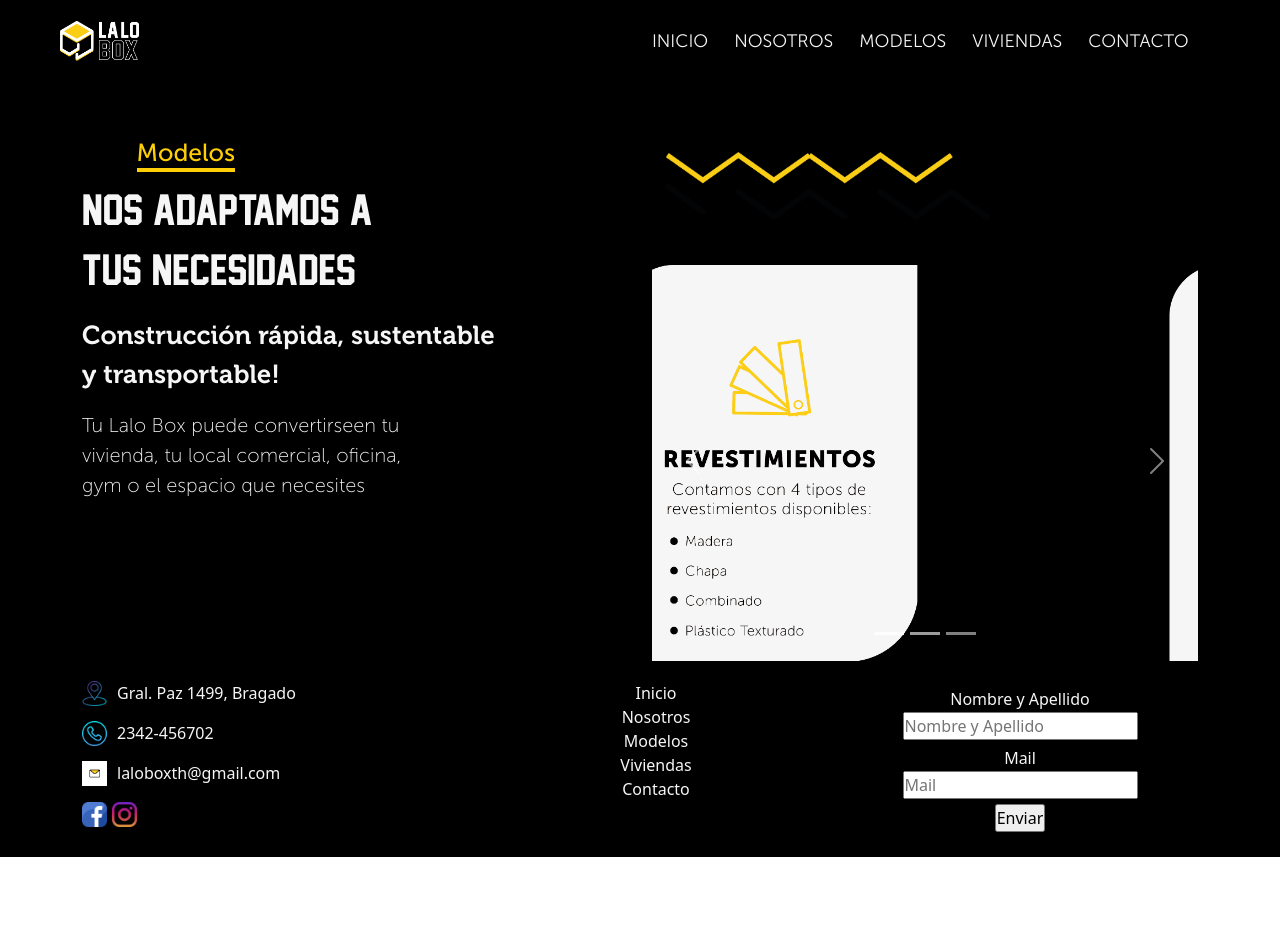
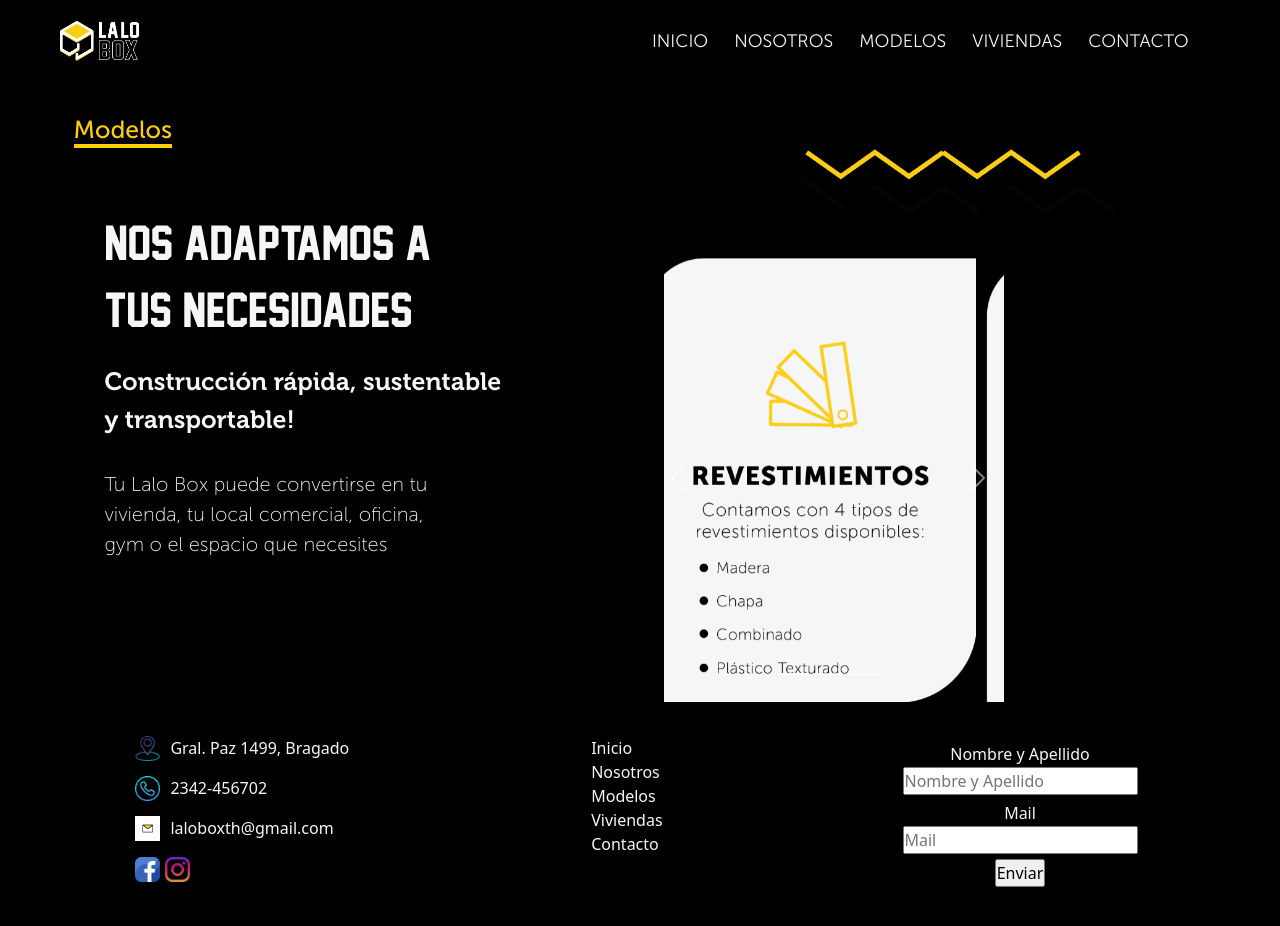
Before and after one commit to FranciscoBaglietto/LaloBox-ProyectoFinal, a website: page paginas/modelos.html in a window 1280 px wide. Before the commit the page ends 857 px from the top, so only its background shows below. Drawn offline with nearby package versions, Linux system fonts and the light colour scheme.

Commit message:
modificando modelos

```diff
--- a/paginas/modelos.html
+++ b/paginas/modelos.html
@@ -52,7 +52,7 @@
 
     <main class="main__modelos">
 
-      <div class="container">
+      <div class="container-fluid">
 
         <div class="row modelos__contenedor">
 
@@ -71,7 +71,7 @@
             </p>
 
             <p class="modelos__text3">
-              Tu Lalo Box puede convertirseen tu
+              Tu Lalo Box puede convertirse en tu
               <br>vivienda, tu local comercial, oficina,
               <br>gym o el espacio que necesites
             </p>
@@ -81,7 +81,7 @@
 
           <div class="col modelos__imagenes col-md-6 col-sm-12">
 
-            <div>
+            <div class="text-center">
               <img class="imagen__rayas" src="../imagen/rayas.png" alt="Rayas">
             </div>
 
--- a/scss/components/_footer.scss
+++ b/scss/components/_footer.scss
@@ -4,11 +4,13 @@
     .secciones__footer{
 
         .secciones__footer--contacto{
-            margin-top: 20px;
-            margin-bottom: 20px;
-            text-align: ce;
+            margin-top: 3%;
+            margin-bottom: 3%;
+
+
 
             .contacto__ubicacion{
+                margin-left: 15%;
 
                 .icono__ubicacion{
                     width: 25px;
@@ -22,6 +24,7 @@
                 }
             }
             .contacto__telefono{
+                margin-left: 15%;
 
                 .icono__telefono{
                     width: 25px;
@@ -36,6 +39,7 @@
 
             }
             .contacto__mail{
+                margin-left: 15%;
 
                 .icono__mail{
                         width: 25px;
@@ -51,6 +55,8 @@
             }
 
             .redessociales{
+                margin-left: 15%;
+
                 .icono__redes{
                         width: 25px;
                         height: 25px;
@@ -60,9 +66,9 @@
         }
 
         .secciones__footer--link{
-            margin-top: 20px;
-            margin-bottom: 20px;
-            text-align: center;
+            margin-top: 3%;
+            margin-bottom: 3%;
+
 
             .footer__lista{
                 list-style: none;
@@ -70,15 +76,16 @@
                 .footer__link{
                     text-decoration: none;
                     color: map-get($color, color-principal);
-
+                    margin-top: 10%;
+                    margin-left: 30%;
                 }
 
             }
         }
 
         .secciones__footer--formulario{
-            margin-top: 20px;
-            margin-bottom: 20px;
+            margin-top: 3%;
+            margin-bottom: 3%;
             text-align: center;
 
             .form__text{
--- a/scss/components/_modelos.scss
+++ b/scss/components/_modelos.scss
@@ -9,25 +9,34 @@
             font-size: 24.73px;
             border-bottom: 4px solid;
             width: fit-content;
-            margin-top: 10%;
+            margin-top: 5%;
             margin-left: 10%;
+            margin-right: 10%;
         }
 
         .modelos__text1{
             font-family: jersey_m54;
-            font-size: 40px;
+            font-size: 45px;
             color: map-get($color, color-principal);
-
+            margin-top: 10%;
+            margin-left: 15%;
+            margin-right: 10%;
         }
         .modelos__text2{
             font-family: museosans-700italic;
-            font-size: 26px;
-            color: map-get($color, color-principal);;
+            font-size: 25px;
+            color: map-get($color, color-principal);
+            margin-top: 3%;
+            margin-left: 15%;
+            margin-right: 10%;
         }
         .modelos__text3{
             font-family: museosans_100;
             font-size: 20px;
-            color: map-get($color, color-principal);;
+            color: map-get($color, color-principal);
+            margin-top: 5%;
+            margin-left: 15%;
+            margin-right: 10%;
         }
 
 
@@ -36,16 +45,17 @@
     .modelos__imagenes{
 
         .imagen__rayas{
-            width: 350px;
+            width: 21rem;
 
         }
 
         .carousel{
-            width: fit-content;
+            width: 22rem;
+            padding-left: 2%;
 
             .imagenes__carrusel{
                 width: auto;
-                height: 400px;
+                height: 28rem;
             }
         }
 
```
Also changed, not shown: index.html (+8 -8 lines), css/main.css.
